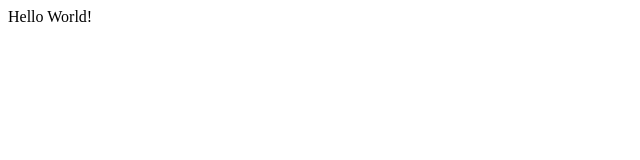
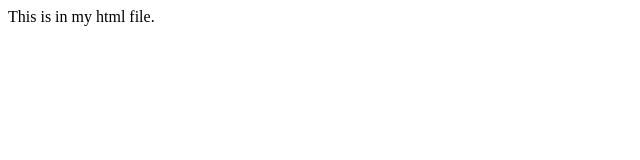
Before and after one commit to tfvega87/WPF, a plain HTML site: page AssociatingJS/index.html in a window 1280 px wide. Shown: the full height of the page, 0-640 px from the left. Drawn offline with Linux system fonts and the light colour scheme.

Commit message:
added notes to html and js file

```diff
--- a/AssociatingJS/index.html
+++ b/AssociatingJS/index.html
@@ -6,6 +6,6 @@
 		<script src="js/script.js"> </script>
 	</head>
 	<body>
-		Hello World!
+		This is in my html file.
 	</body>
 </html>
--- a/AssociatingJS/js/script.js
+++ b/AssociatingJS/js/script.js
@@ -1 +1 @@
-alert("Hello World!");
+alert("This is in my js file");
```
